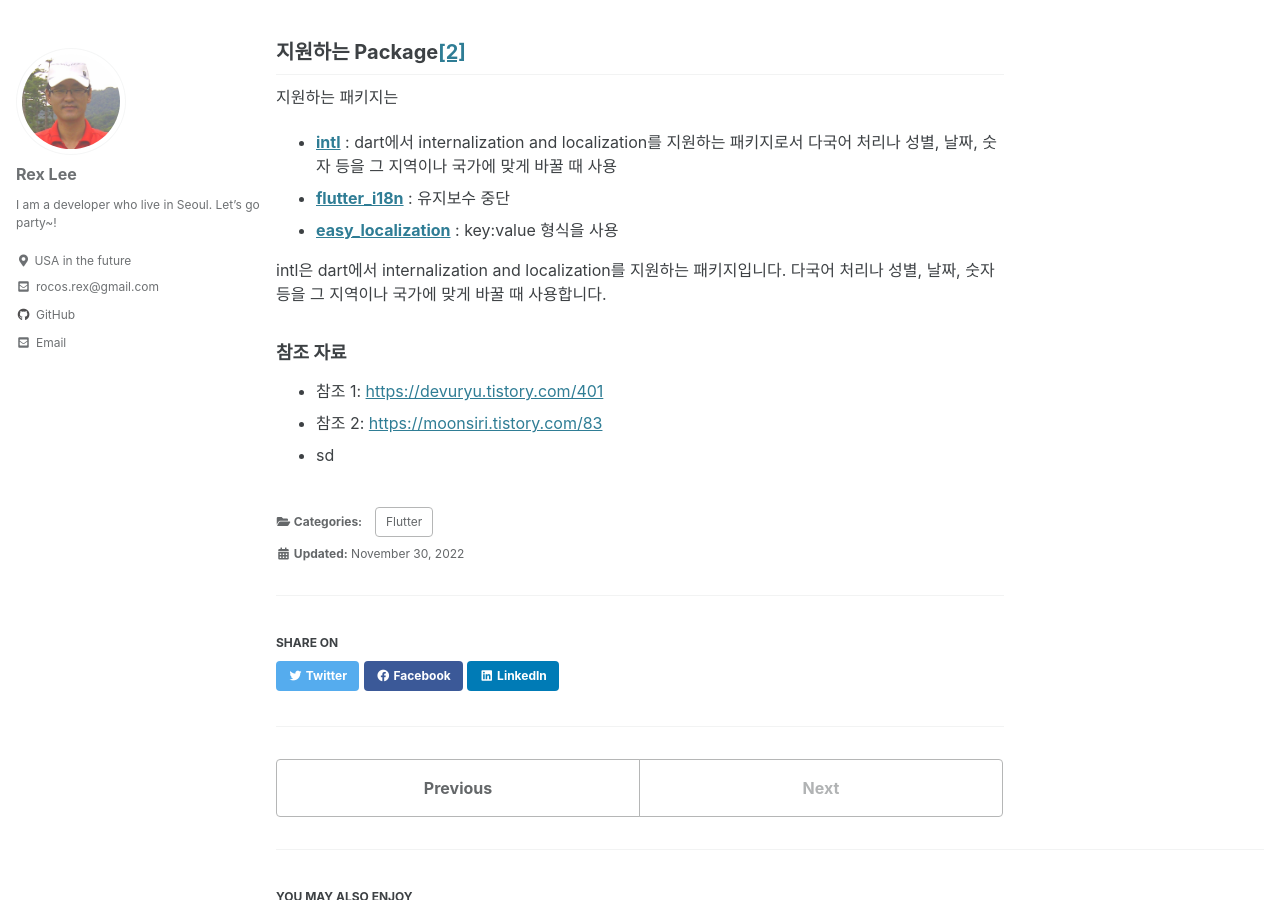
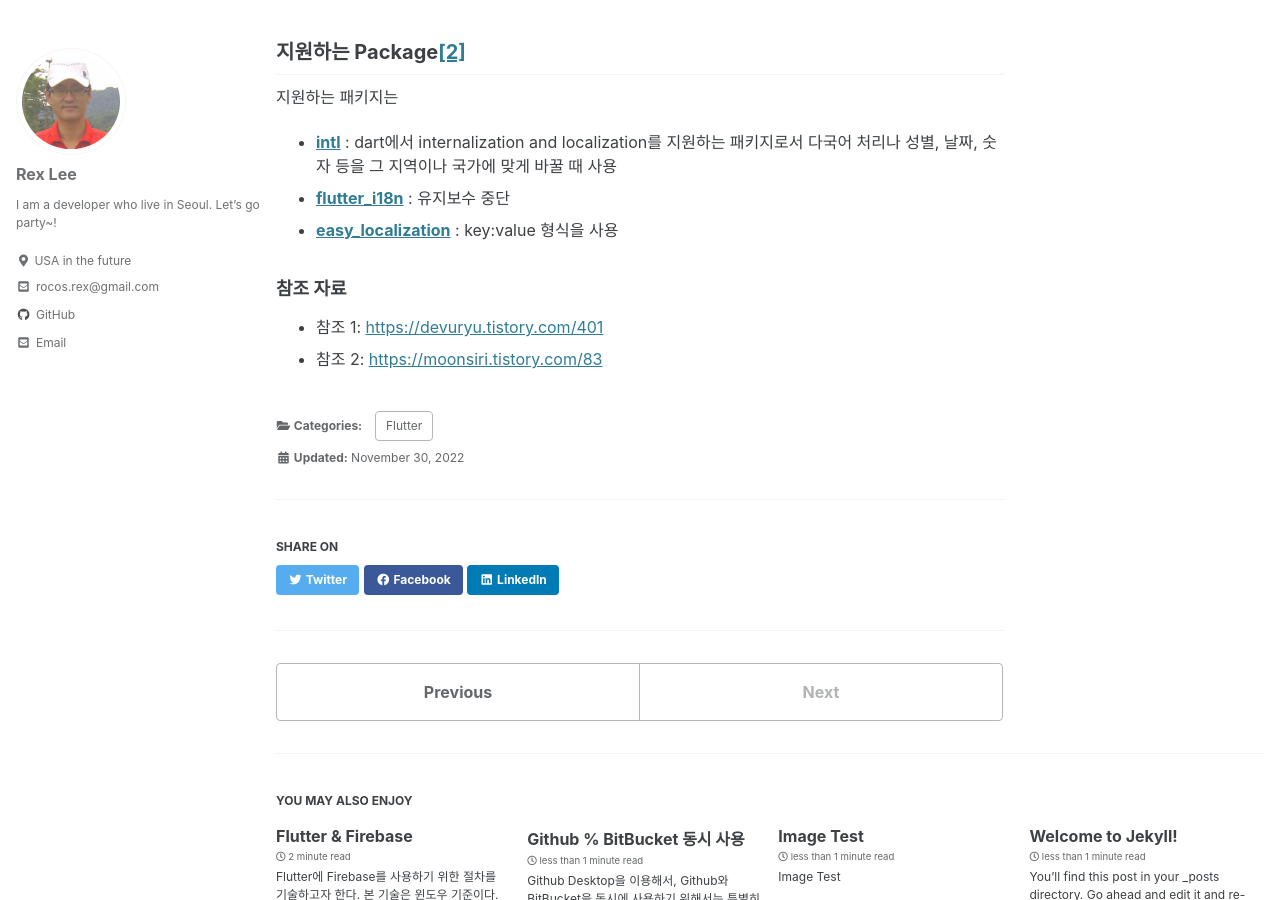
Before and after one commit to rocosrex/rocosrex.github.io, a Jekyll site: the page built from _posts/2022-11-30-internationalization.md, in a window 1280 px wide and 900 px high, scrolled down 820 px. Built offline with Jekyll 4.4.1, drawn with Linux system fonts in a browser that asks for light colours; cached includes are drawn as plain includes.

Commit message:
Update 2022-11-30-internationalization.md

```diff
--- a/_posts/2022-11-30-internationalization.md
+++ b/_posts/2022-11-30-internationalization.md
@@ -36,9 +36,10 @@ Just try it!: <https://moonsiri.tistory.com/>
   - **[flutter_i18n](https://pub.dev/packages/flutter_i18n)** : 유지보수 중단
   - **[easy_localization](https://pub.dev/packages/easy_localization)** : key:value 형식을 사용
 
-intl은 dart에서 internalization and localization를 지원하는 패키지입니다. 다국어 처리나 성별, 날짜, 숫자 등을 그 지역이나 국가에 맞게 바꿀 때 사용합니다.
+
+
+
 
 ### 참조 자료
  - 참조 1:  <https://devuryu.tistory.com/401>
  - 참조 2: <https://moonsiri.tistory.com/83>
- - sd
```
